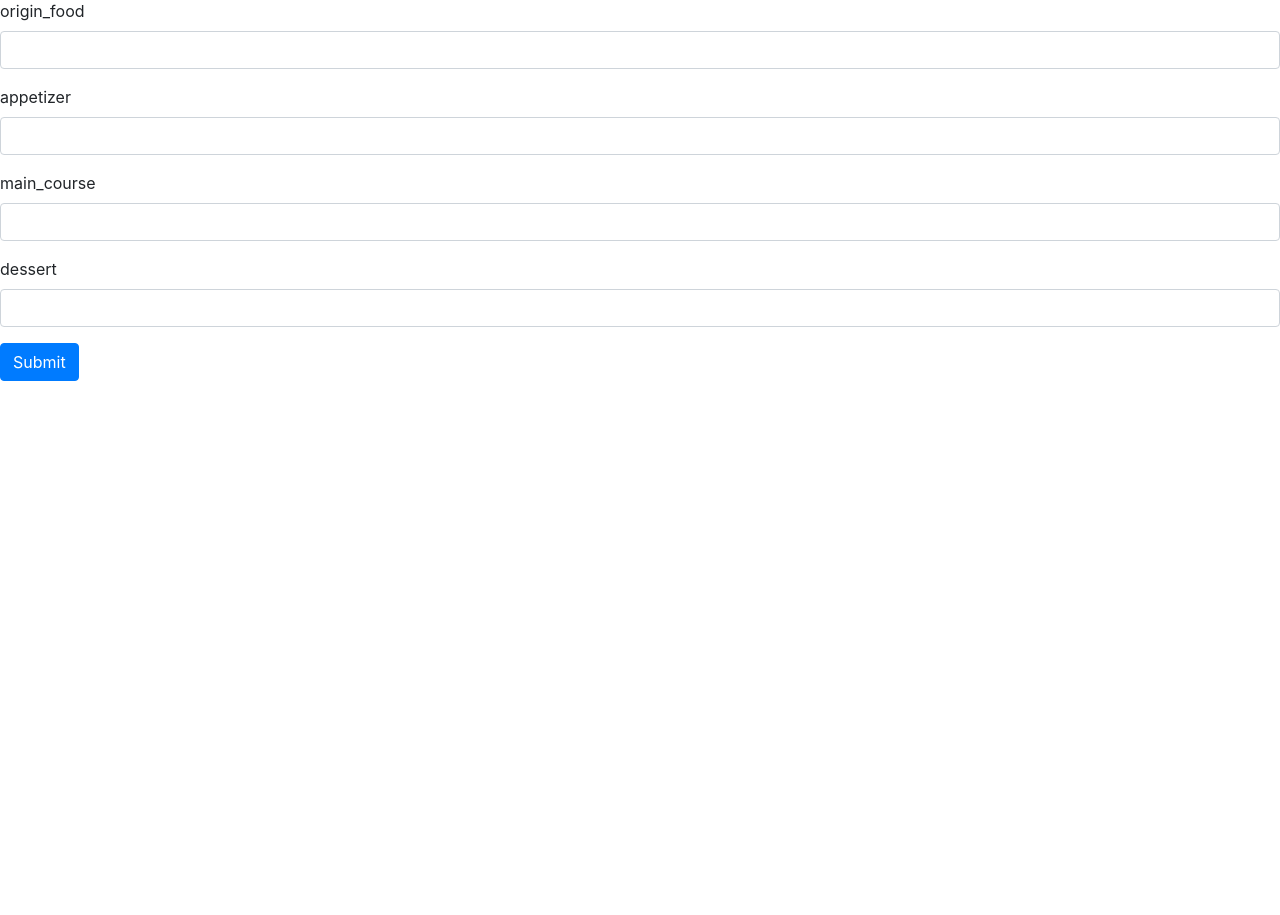
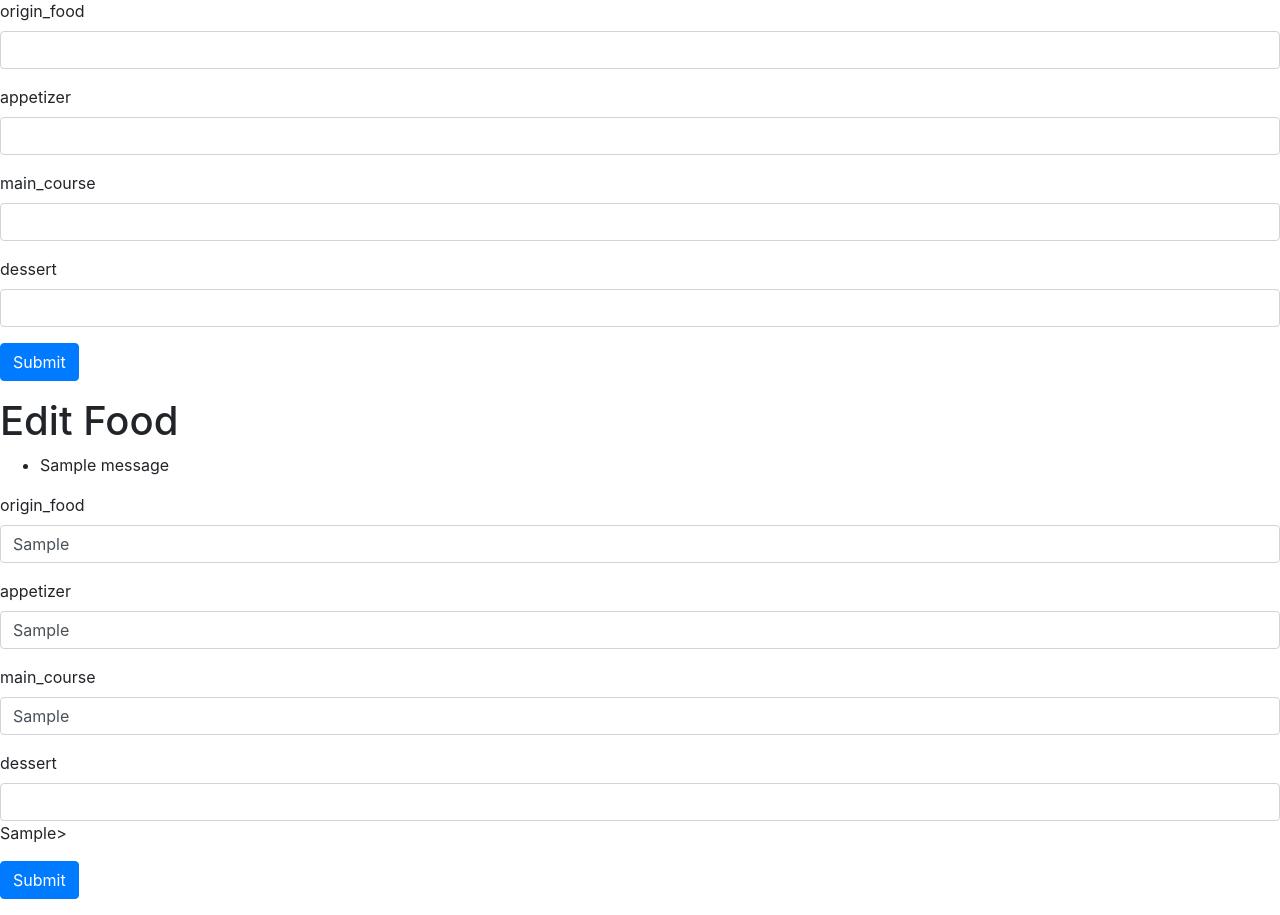
Before and after one commit to swatlong/login, a Django app: template login_app/templates/food.html in a window 1280 px wide. Shown: the part 217-1132 px from the top of the page. Before the commit the page ends 598 px from the top, so only its background shows below. Run offline with Django 3.2, Linux system fonts and the light colour scheme; the template is opened without the code that fills it: values that come from a table or form of the project are taken from there, others are empty; tables that the repository leaves empty hold one stand-in row (values such as "Sample post"); one stand-in notice (Sample message) is shown; some libraries are stand-ins or nearby versions.

Commit message:
first commit

```diff
--- a/login_app/templates/food.html
+++ b/login_app/templates/food.html
@@ -48,5 +48,34 @@
         <button class="btn btn-primary">Submit</button>
     </form>
 
+    <h1>Edit Food</h1>
+    {% if messages %}
+    <ul class="messages">
+        {% for message in messages %}
+        <li{% if message.tags %} class="{{ message.tags }}"{% endif %}>{{ message }}</li>
+        {% endfor %}
+    </ul>
+    {% endif %}
+    <form action="/food/{{ food.id }}/update" method="POST">
+        {% csrf_token %}
+        <div class="form-group">
+            <label for="origin_food">origin_food</label>
+            <input type="text" name="origin_food" id="origin_food" class="form-control" value="{{ food.origin_food}}" required>
+        </div>
+        <div class="form-group">
+            <label for="appetizer">appetizer</label>
+            <input type="text" name="appetizer" id="appetizer" class="form-control" value="{{ food.appetizer}}" required>
+        </div>
+        <div class="form-group">
+            <label for="main_course">main_course</label>
+            <input type="text" name="main_course" id="main_course" class="form-control" value="{{ food.main_course}}" required>
+        </div>
+        <div class="form-group">
+            <label for="dessert">dessert</label>
+            <input name="dessert" id="dessert" class="form-control" required>{{ food.dessert}}>
+        </div>
+        <button class="btn btn-primary">Submit</button>
+    </form>
+
 </body>
 </html>
--- a/login_app/templates/home.html
+++ b/login_app/templates/home.html
@@ -59,6 +59,8 @@
             {% endfor %}
         </div>
     </div>
+
+
     <h1>All Foods</h1>
     <table class="table table-dark table-hover">
         <thead>
--- a/login_app/urls.py
+++ b/login_app/urls.py
@@ -18,5 +18,4 @@ urlpatterns = [
     path('post_food',views.post_food),
     path('food/<int:food>/edit', views.edit),
     path('food/<int:food>/update', views.update),
-    path('shows/<int:show_id>/delete', views.delete),
 ]
```
Also changed, not shown: login_app/views.py (+74 -93 lines), db.sqlite3, login_app/templates/login.html (renamed from login_app/templates/index.html).
